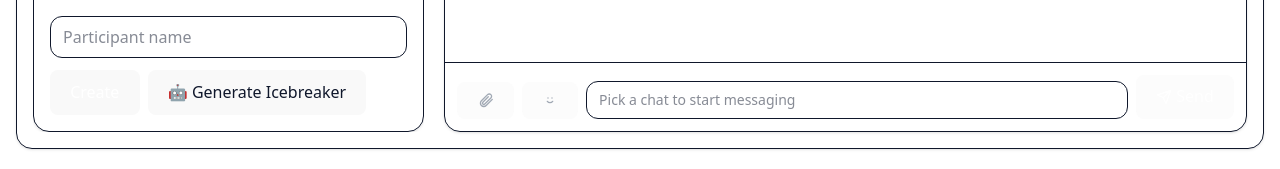
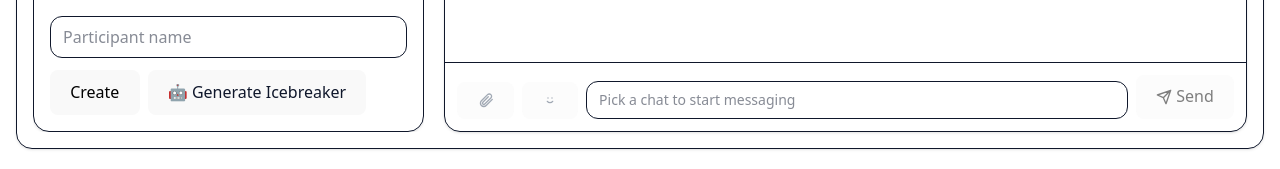
Before and after one commit to AYUSH-TRIVEDI6936484/Smart-Team-Chat, a React (Vite) app in the folder my-project/: page / in a window 1280 px wide. Both pictures are taken after a click on the button "New". Shown: the part 575-744 px from the top of the page. Built offline with nearby package versions, Linux system fonts and the light colour scheme.

Commit message:
little css change

```diff
--- a/my-project/src/components/ChatWindow.jsx
+++ b/my-project/src/components/ChatWindow.jsx
@@ -157,7 +157,7 @@ export default function ChatWindow() {
               disabled={!activeChat}
             />
             <button
-              className="inline-flex items-center gap-1 rounded-lg sm:rounded-xl bg-slate-900 text-white dark:bg-white dark:text-slate-900 px-2 sm:px-3 py-1.5 sm:py-2 text-xs sm:text-sm disabled:opacity-50"
+              className="inline-flex items-center gap-1 rounded-lg sm:rounded-xl bg-slate-900 text-black dark:bg-white dark:text-slate-900 px-2 sm:px-3 py-1.5 sm:py-2 text-xs sm:text-sm disabled:opacity-50"
               onClick={sendMessage}
               disabled={!activeChat || !newMsg.trim()}
             >
--- a/my-project/src/components/NewChat.jsx
+++ b/my-project/src/components/NewChat.jsx
@@ -33,7 +33,7 @@ export default function NewChat() {
         {/* Buttons */}
         <div className="flex flex-col sm:flex-row gap-2">
           <button
-            className="rounded-lg sm:rounded-xl bg-slate-900 text-white dark:bg-white dark:text-slate-900 px-3 py-1.5 sm:py-2 text-sm sm:text-base"
+            className="rounded-lg sm:rounded-xl bg-slate-900 text-black dark:bg-white dark:text-slate-900 px-3 py-1.5 sm:py-2 text-sm sm:text-base"
             onClick={startNewChat}
           >
             Create
```
